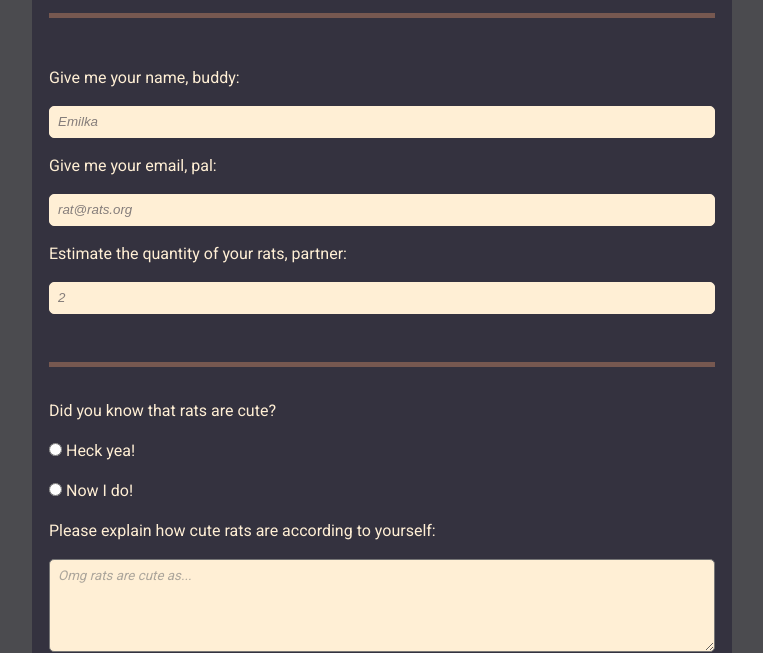
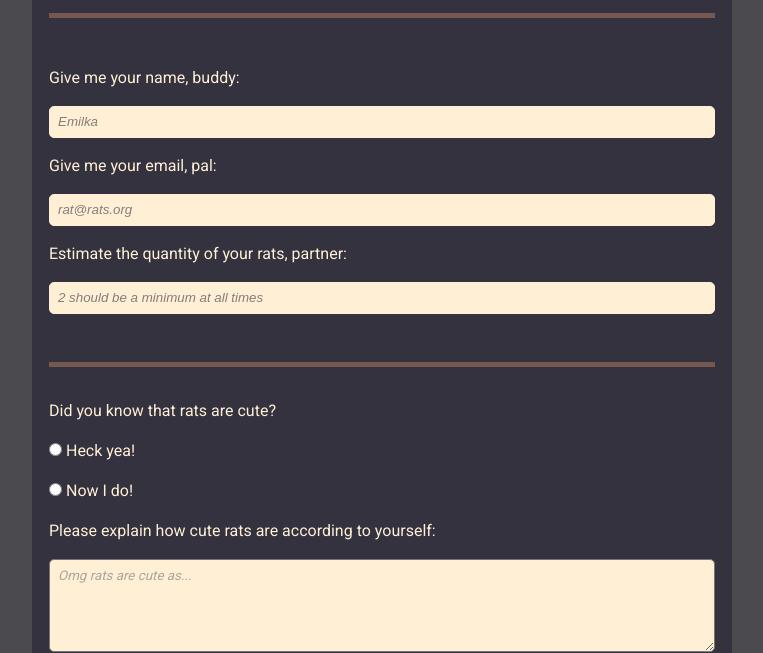
Before and after one commit to celebrimcode/survey-form, a plain HTML site: page index.html in a window 1280 px wide. Shown: the part 173-826 px from the top of the page, without its empty margins (258-1021 px from the left). Drawn offline with Linux system fonts and the light colour scheme.

Commit message:
change placeholder for the no of rats input

```diff
--- a/index.html
+++ b/index.html
@@ -23,8 +23,8 @@
                                 class="survey-form__input" type="email" placeholder="rat@rats.org" required></label>
                         <label for="n-of-rats" class="survey-form__label">Estimate the quantity of your rats,
                             partner:
-                            <input id="n-of-rats" class="survey-form__input" type="number" placeholder="2" min=0 max=100
-                                required></label>
+                            <input id="n-of-rats" class="survey-form__input" type="number"
+                                placeholder="2 should be a minimum at all times" min=0 max=100 required></label>
                         <!-- </div> -->
                     </fieldset>
                     <fieldset class="survey-form__cuteness-info">
@@ -77,9 +77,9 @@
                                 All, of course</label>
                         </div>
                     </fieldset>
-                    <div class="survey-form__submit-button">
-                        <input class="survey-form__submit" type="submit" value="Submit" />
-                    </div>
+                    <!-- <div class="survey-form__submit-button"> -->
+                    <input class="survey-form__submit" type="submit" value="Submit" />
+                    <!-- </div> -->
                 </form>
             </div>
         </article>
```
